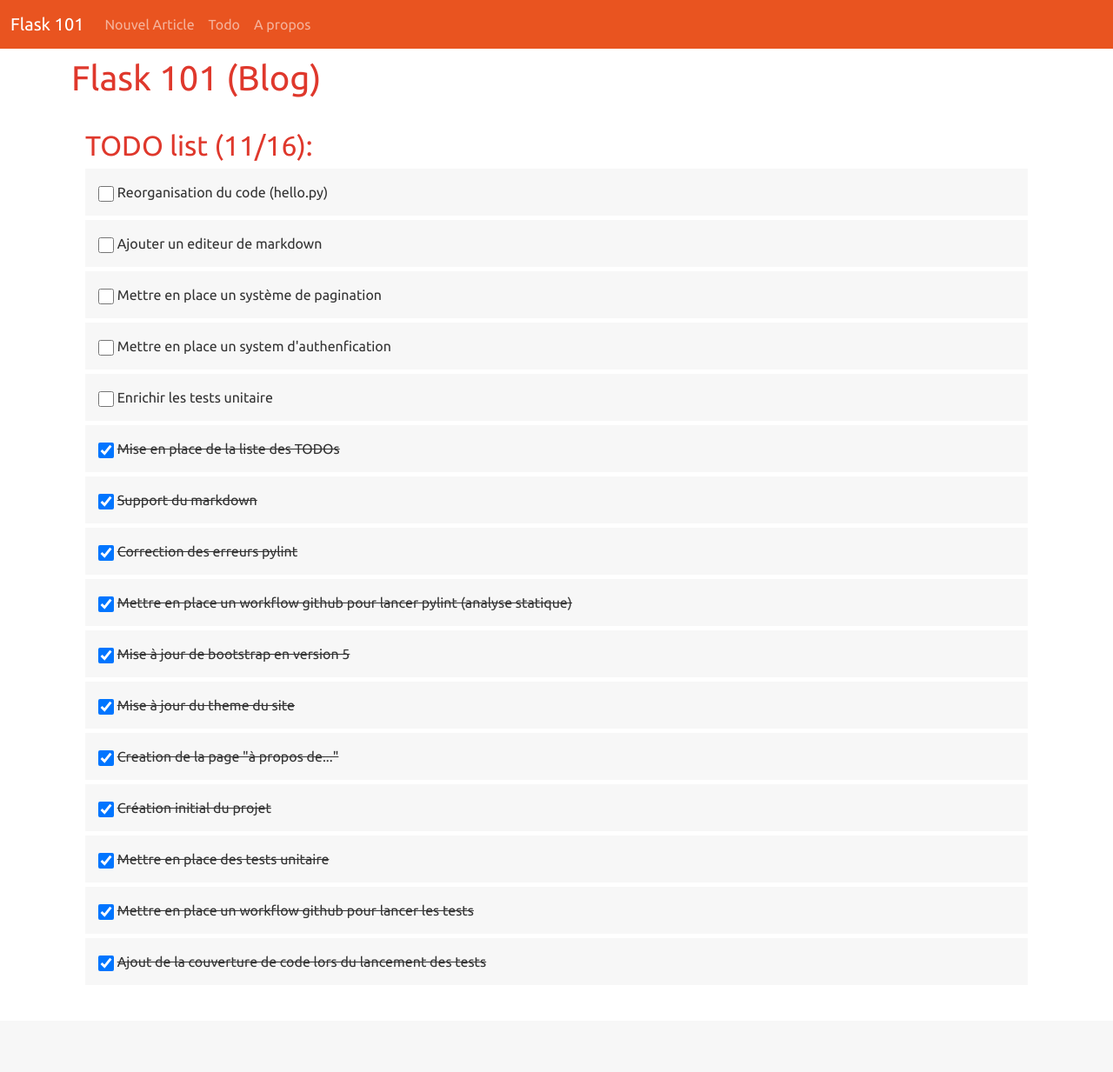
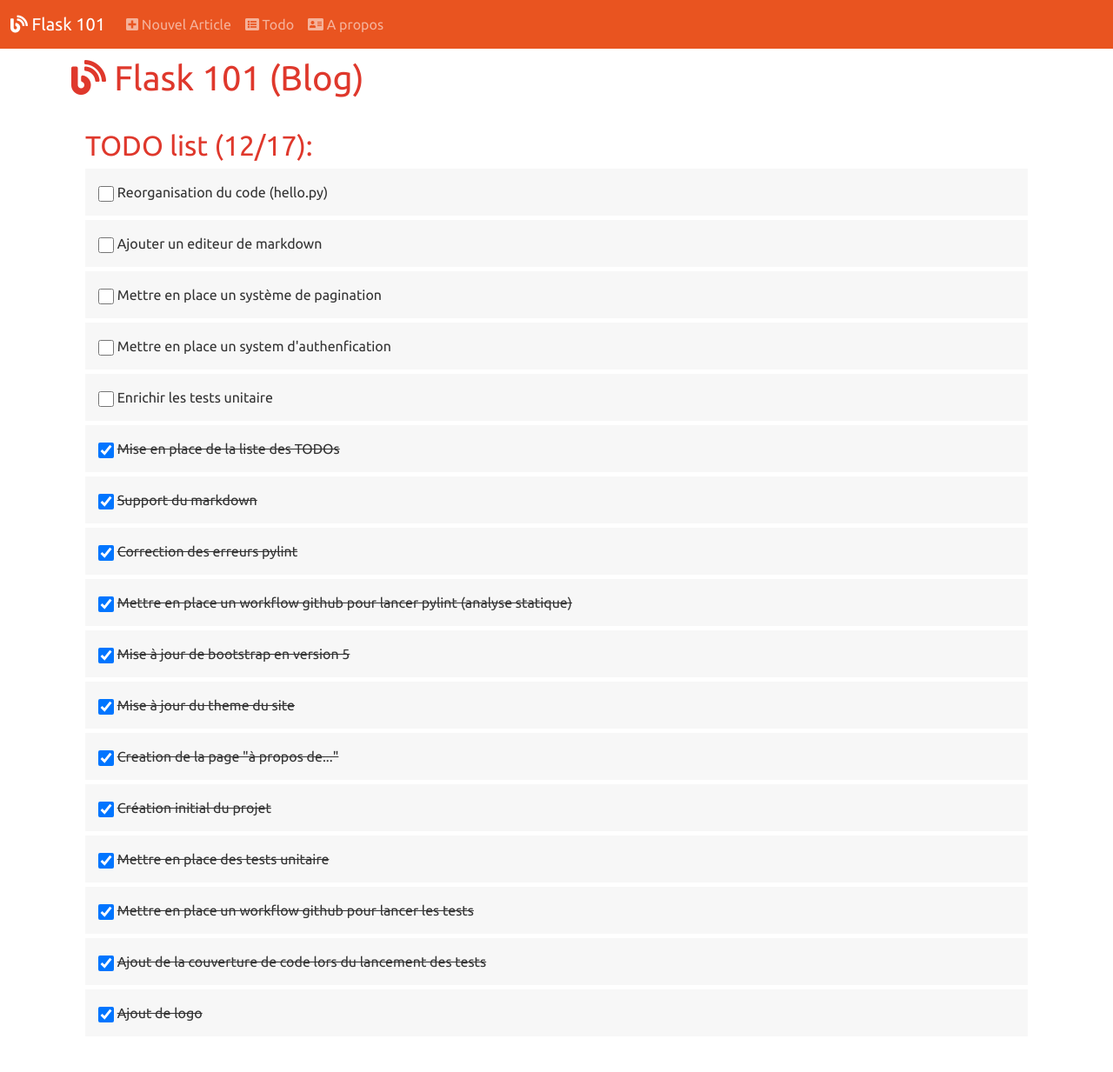
Before and after one commit to spitant/flash_premier_pas, a Flask app: page /todo in a window 1280 px wide. Shown: the whole page at 87% size. Before the commit the page ends 1117 px from the top, so only its background shows below. Run offline with Flask 2, Linux system fonts and the light colour scheme; some libraries are stand-ins or nearby versions.

Commit message:
Ajout de logo

```diff
--- a/TODO.txt
+++ b/TODO.txt
@@ -9,6 +9,7 @@
 DONE;Mettre en place des tests unitaire;
 DONE;Mettre en place un workflow github pour lancer les tests;
 DONE;Ajout de la couverture de code lors du lancement des tests;
+DONE;Ajout de logo;
 TODO;Reorganisation du code (hello.py);
 TODO;Ajouter un editeur de markdown;
 TODO;Mettre en place un système de pagination;
--- a/templates/about.html
+++ b/templates/about.html
@@ -1,11 +1,11 @@
 {% extends 'base.html' %}
 
 {% block content %}
-    <h1 class="text-danger">Flask 101 (Blog)</h1>
+    <h1 class="text-danger"><i class="fas fa-blog"></i> Flask 101 (Blog)</h1>
 
     <div class="card border-primary row">
         <div class="card-header text-primary border-primary">
-            <h2>A propos de cette application</h2>
+            <h2><i class="fas fa-address-card"></i> A propos de cette application</h2>
         </div>
         <div class="card-body border-primary">
             <p class="card-text">
--- a/templates/base.html
+++ b/templates/base.html
@@ -6,12 +6,15 @@
     <meta name="viewport" content="width=device-width, initial-scale=1, shrink-to-fit=no">
     <link rel="stylesheet" href="{{ url_for('static', filename= 'css/bootstrap.min.css') }}">
     <link rel="stylesheet" href="{{ url_for('static', filename= 'css/style.css') }}">
+    <link rel="stylesheet" href="https://cdnjs.cloudflare.com/ajax/libs/font-awesome/5.15.4/css/all.min.css">
+
     <title>{% block title %} {% endblock %}</title>
 </head>
 <body>
 <nav class="navbar navbar-expand-lg navbar-dark bg-primary">
     <div class="container-fluid">
-        <a class="navbar-brand" href="{{ url_for('index')}}">Flask 101</a>
+        <a class="navbar-brand" href="{{ url_for('index')}}"><i class="fas fa-blog"></i> Flask
+            101</a>
         <button class="navbar-toggler" type="button" data-bs-toggle="collapse" data-bs-target="#navbarSupportedContent" aria-controls="navbarSupportedContent" aria-expanded="false" aria-label="Toggle navigation">
             <span class="navbar-toggler-icon"></span>
         </button>
@@ -20,13 +23,15 @@
         <div class="collapse navbar-collapse" id="navbarSupportedContent">
             <ul class="navbar-nav me-auto mb-2 mb-lg-0">
                 <li class="nav-item">
-                    <a class="nav-link" href="{{url_for('create')}}">Nouvel Article</a>
+                    <a class="nav-link" href="{{url_for('create')}}"><i class="fas fa-plus-square"></i> Nouvel Article</a>
                 </li>
                 <li class="nav-item active">
-                    <a class="nav-link" href="{{ url_for('todo')}}">Todo</a>
+                    <a class="nav-link" href="{{ url_for('todo')}}"><i
+                            class="fas fa-list-alt"></i> Todo</a>
                 </li>
                 <li class="nav-item active">
-                    <a class="nav-link" href="{{ url_for('about')}}">A propos</a>
+                    <a class="nav-link" href="{{ url_for('about')}}"><i
+                            class="fas fa-address-card"></i> A propos</a>
                 </li>
             </ul>
         </div>
--- a/templates/create.html
+++ b/templates/create.html
@@ -17,7 +17,7 @@
                   class="form-control">{{ request.form['content'] }}</textarea>
     </div>
     <div class="mb-3">
-        <button type="submit" class="btn btn-primary">Sauvegarder</button>
+        <button type="submit" class="btn btn-primary"><i class="far fa-save"></i> Sauvegarder</button>
     </div>
 </form>
 {% endblock %}
--- a/templates/edit.html
+++ b/templates/edit.html
@@ -25,7 +25,8 @@
             }}</textarea>
     </div>
     <div class="mb-3">
-        <button type="submit" class="btn btn-success">Sauvegarder</button>
+        <button type="submit" class="btn btn-success"><i class="far fa-save"></i> Sauvegarder
+        </button>
     </div>
 </form>
 <hr>
--- a/templates/todo.html
+++ b/templates/todo.html
@@ -1,7 +1,7 @@
 {% extends 'base.html' %}
 
 {% block content %}
-    <h1 class="text-danger">Flask 101 (Blog)</h1>
+    <h1 class="text-danger"><i class="fas fa-blog"></i> Flask 101 (Blog)</h1>
     <div class="card card-white card-todo">
         <div class="card-body">
             <div class="todo-list">
```
Also changed, not shown: templates/index.html (+6 -4 lines).
